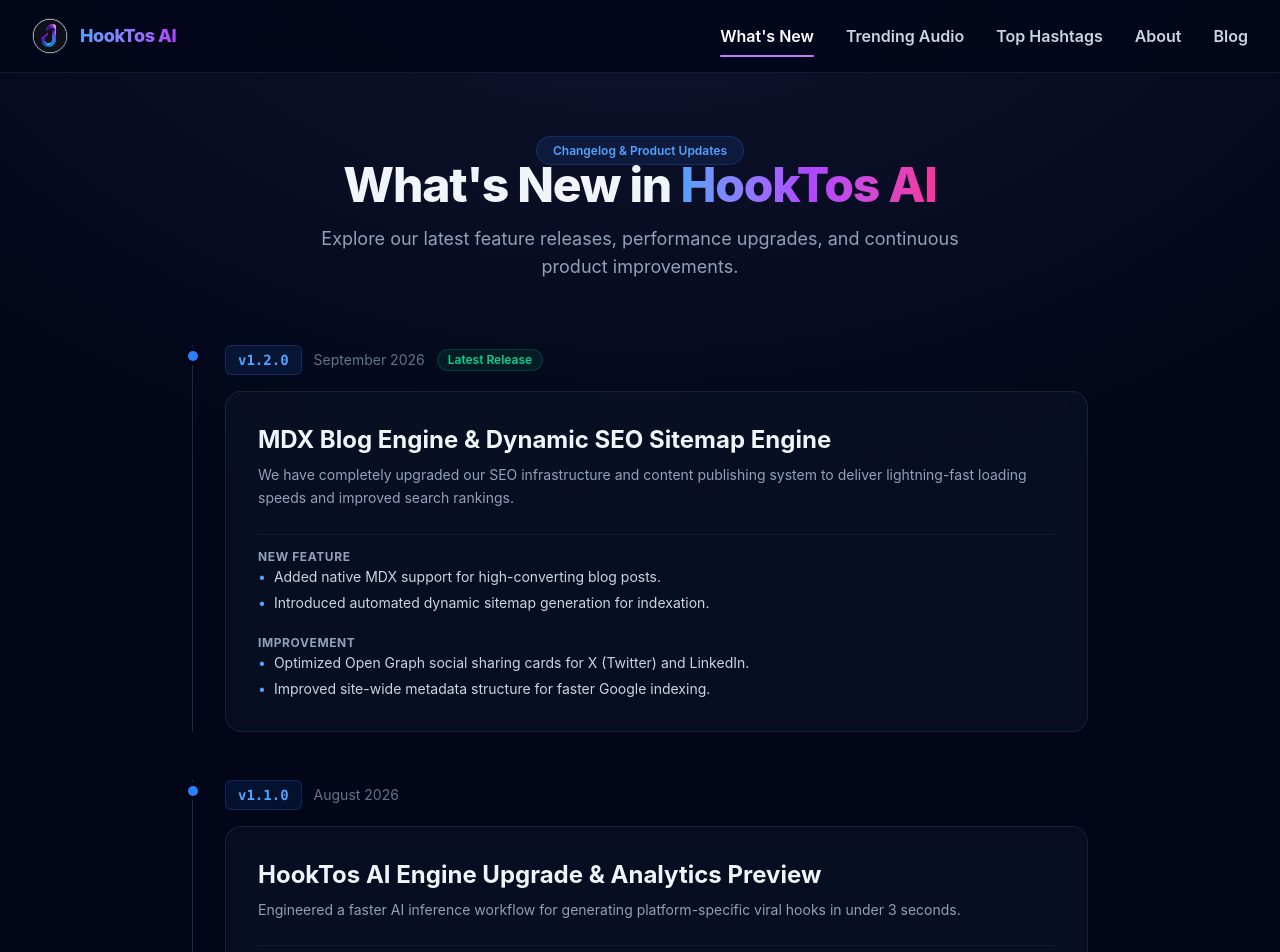
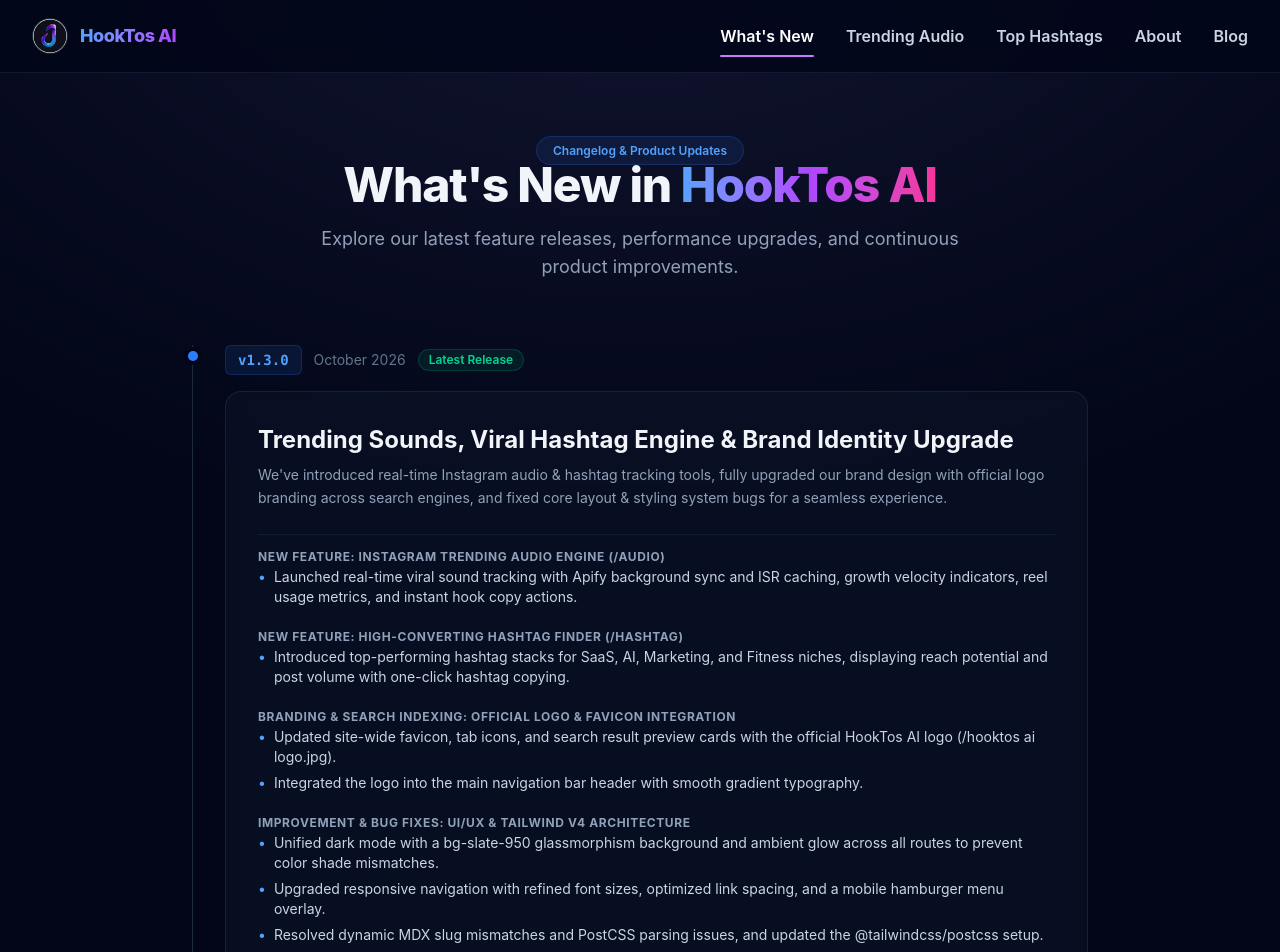
Before and after one commit to Sanchitbarjibhe/contentgen, a Next.js app: page /changelog in a window 1280 px wide. Shown: the top 952 px of the page. Built offline with nearby package versions, Linux system fonts and the light colour scheme.

Commit message:
change log update

```diff
--- a/app/changelog/page.tsx
+++ b/app/changelog/page.tsx
@@ -12,16 +12,59 @@
     title: string;
     description: string;
     changes: {
-        category: 'New Feature' | 'Improvement' | 'Bug Fix';
+        category:
+            | 'New Feature'
+            | 'New Feature: Instagram Trending Audio Engine (/audio)'
+            | 'New Feature: High-Converting Hashtag Finder (/hashtag)'
+            | 'Branding & Search Indexing: Official Logo & Favicon Integration'
+            | 'Improvement'
+            | 'Bug Fix'
+            | 'Improvement & Bug Fixes: UI/UX & Tailwind v4 Architecture';
         items: string[];
     }[];
 }
 
 const releases: ReleaseUpdate[] = [
     {
+        version: 'v1.3.0',
+        date: 'October 2026',
+        badge: 'Latest Release',
+        title: 'Trending Sounds, Viral Hashtag Engine & Brand Identity Upgrade',
+        description:
+            "We've introduced real-time Instagram audio & hashtag tracking tools, fully upgraded our brand design with official logo branding across search engines, and fixed core layout & styling system bugs for a seamless experience.",
+        changes: [
+            {
+                category: 'New Feature: Instagram Trending Audio Engine (/audio)',
+                items: [
+                    'Launched real-time viral sound tracking with Apify background sync and ISR caching, growth velocity indicators, reel usage metrics, and instant hook copy actions.',
+                ],
+            },
+            {
+                category: 'New Feature: High-Converting Hashtag Finder (/hashtag)',
+                items: [
+                    'Introduced top-performing hashtag stacks for SaaS, AI, Marketing, and Fitness niches, displaying reach potential and post volume with one-click hashtag copying.',
+                ],
+            },
+            {
+                category: 'Branding & Search Indexing: Official Logo & Favicon Integration',
+                items: [
+                    'Updated site-wide favicon, tab icons, and search result preview cards with the official HookTos AI logo (/hooktos ai logo.jpg).',
+                    'Integrated the logo into the main navigation bar header with smooth gradient typography.',
+                ],
+            },
+            {
+                category: 'Improvement & Bug Fixes: UI/UX & Tailwind v4 Architecture',
+                items: [
+                    'Unified dark mode with a bg-slate-950 glassmorphism background and ambient glow across all routes to prevent color shade mismatches.',
+                    'Upgraded responsive navigation with refined font sizes, optimized link spacing, and a mobile hamburger menu overlay.',
+                    'Resolved dynamic MDX slug mismatches and PostCSS parsing issues, and updated the @tailwindcss/postcss setup.',
+                ],
+            },
+        ],
+    },
+    {
         version: 'v1.2.0',
         date: 'September 2026',
-        badge: 'Latest Release',
         title: 'MDX Blog Engine & Dynamic SEO Sitemap Engine',
         description:
             'We have completely upgraded our SEO infrastructure and content publishing system to deliver lightning-fast loading speeds and improved search rankings.',
```
